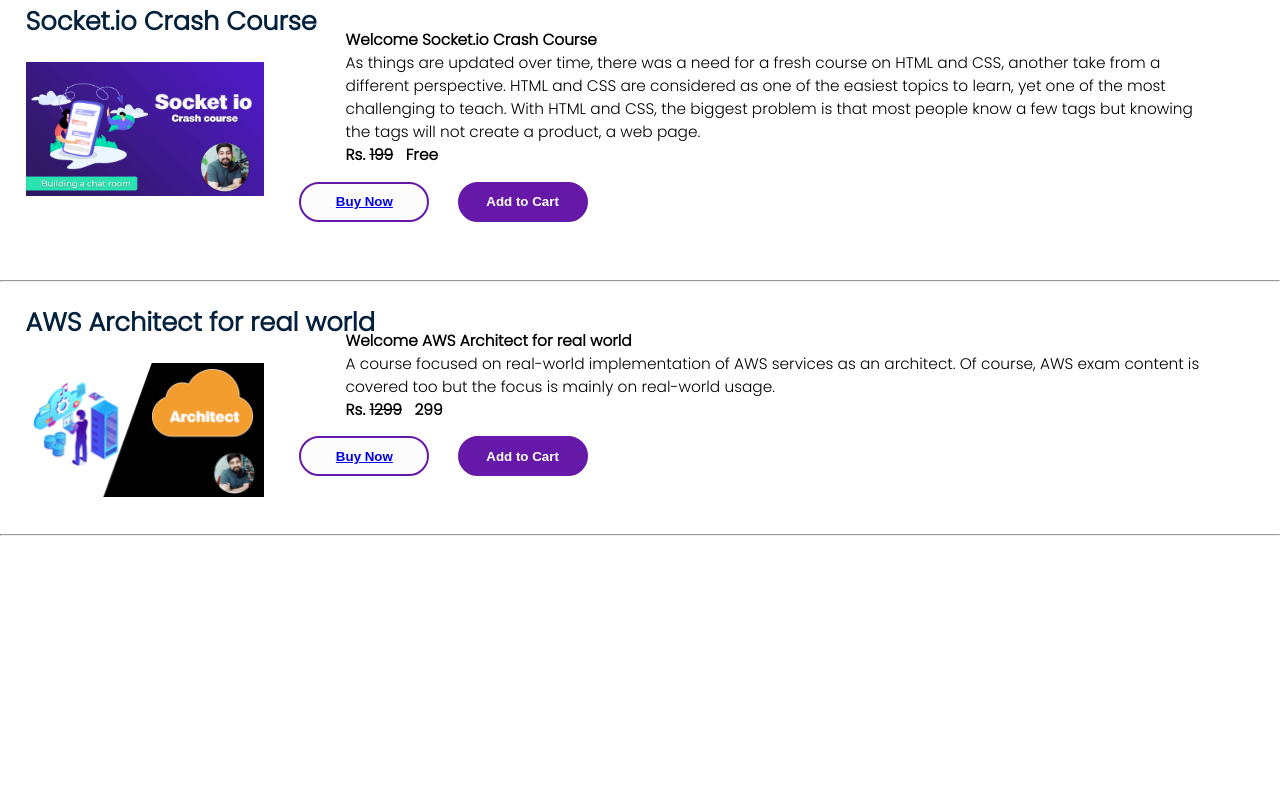
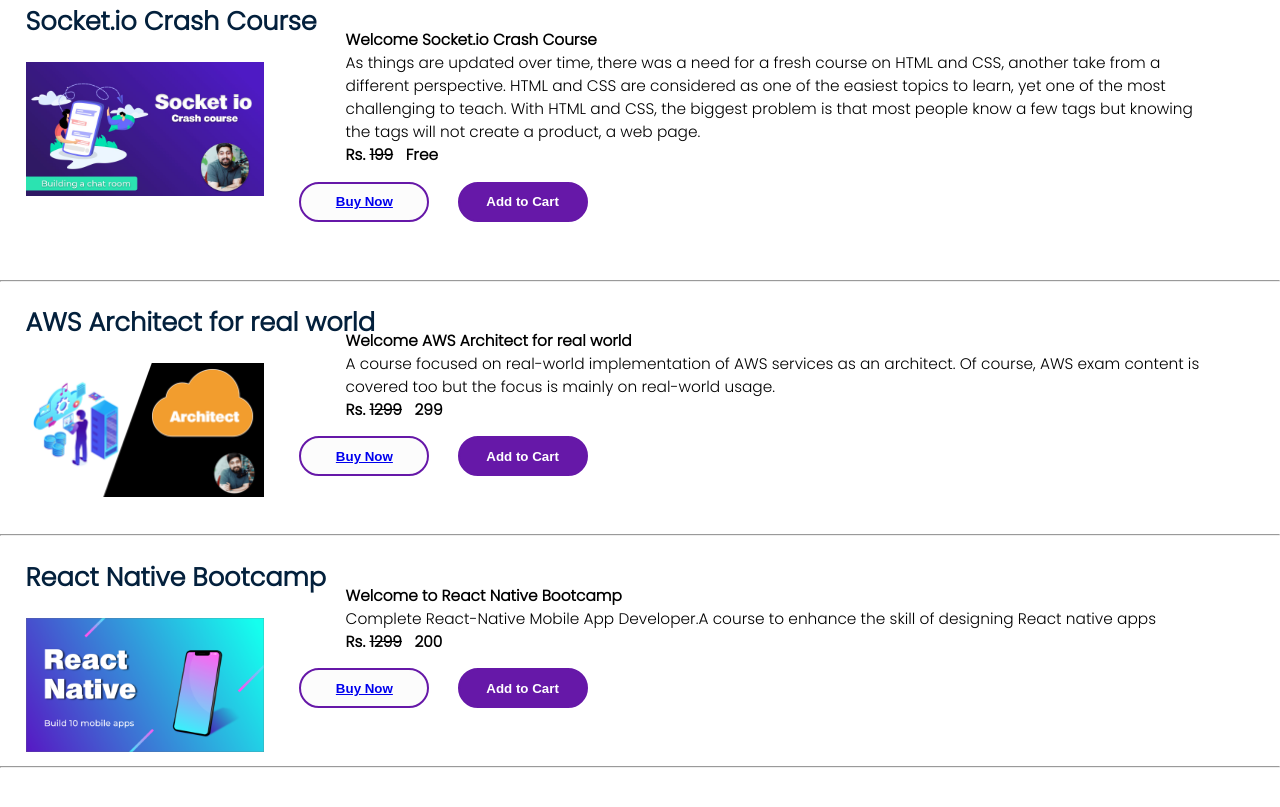
Before and after one commit to Aniket990011/Website, a plain HTML site: page index.html in a window 1280 px wide. Shown: the part 1139-1946 px from the top of the page. Before the commit the page ends 1693 px from the top, so only its background shows below. Drawn offline with Linux system fonts and the light colour scheme.

Commit message:
Added React-Native Bootcamp

```diff
--- a/index.html
+++ b/index.html
@@ -217,6 +217,30 @@
     <!-- <p style:{{'margin-top': '45%'}}><strong> Rs.<strike> 300</strike> 200 /-</strong></p> -->
     </div><br><br>
     <hr>
+    <div class="content">
+        <h2><strong>React Native Bootcamp</strong></h2>
+        <img src="img/react-native.png">
+        <br><br><br><p style="font-size:1.2vw;"><Strong>Welcome to React Native Bootcamp</Strong> <br>
+
+           Complete React-Native Mobile App Developer.A course to enhance the skill of designing React native apps <br>
+
+            <strong>Rs. <strike>1299</strike>  &nbsp; 200</strong></p>
+
+            <a href="https://courses.learncodeonline.in/learn/react-native-design"></a>
+                <button style="width: 130px;
+                height: 40px; margin-left:23%;margin-top: 0%;padding: 0.8%; border-radius:40px;background: #fcfcfc;
+            border: 2px solid #6618A8;
+            color:#ffffff;">
+                <a href="https://courses.learncodeonline.in/learn/react-native-design">
+                <strong>Buy Now</strong></a></button>
+                <button style="width: 130px;
+                height: 40px; margin-left:2%;margin-top: 0%;padding: 0.8%; border-radius:40px;
+                border: 2px solid #6618A8; background: #6618A8;
+                color:#ffffff;"><strong>Add to Cart</strong></button>
+    </div>
+    <br><br>
+    <hr>
+
 
 
 </body>
```
